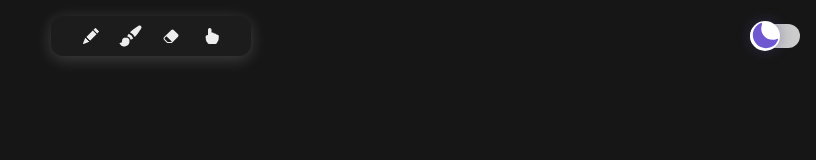
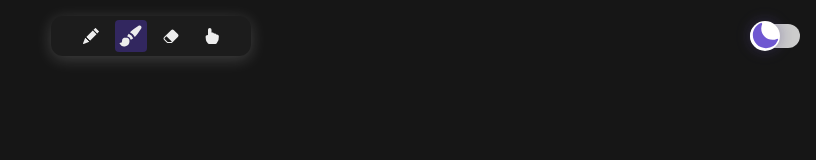
Before and after one commit to dhrleandro/lixlr, a React (Create React App) app: page / in a window 1280 px wide. Shown: the top 160 px of the page, without its empty margins (464-1280 px from the left). Built offline with nearby package versions, Linux system fonts and the light colour scheme.

Commit message:
Allow change selected tool

```diff
--- a/src/App.tsx
+++ b/src/App.tsx
@@ -5,6 +5,7 @@ import ThemeSwitcher from "./components/ThemeSwitcher";
 import Toolbar from "./components/Toolbar";
 
 import styles from './styles/App.module.css';
+import { ToolbarTools } from "./components/Toolbar/Toolbar";
 
 function App() {
 
@@ -24,7 +25,7 @@ function App() {
       {/* <div style={{position: 'absolute', top: '0', right: '8px', padding: '16px'}}> */}
       <div className={styles.appbar}>
         <div></div>
-        <Toolbar />
+        <Toolbar selectedTool={ToolbarTools.BRUSH}/>
         <div><ThemeSwitcher/></div>
       </div>
     </Container>
--- a/src/components/Button.tsx
+++ b/src/components/Button.tsx
@@ -1,7 +1,7 @@
 import React, { MouseEvent, MouseEventHandler } from 'react';
 import styles from "../styles/Button.module.css";
 
-export type ButtonPorps = {
+export interface ButtonProps {
   children?: React.ReactNode;
   w?: number,
   h?: number,
@@ -16,7 +16,7 @@ export type ButtonPorps = {
   click?: MouseEventHandler<HTMLButtonElement> | undefined;
 }
 
-function Button(props: ButtonPorps) {
+function Button(props: ButtonProps) {
 
   function handleClick(event: MouseEvent<HTMLButtonElement>): void {
     event.stopPropagation();
--- a/src/components/Toolbar/ToolButton.tsx
+++ b/src/components/Toolbar/ToolButton.tsx
@@ -1,24 +1,14 @@
 import React from "react";
-import Button from '../Button';
+import Button, { ButtonProps } from '../Button';
 
-interface ToolButtonProps {
-  children?: React.ReactNode
-}
-
-function ToolButton(props: ToolButtonProps) {
-
-  const [selected, setSelected] = React.useState(false);
-
-  function toggleSelected() {
-    setSelected(!selected);
-  }
+function ToolButton(props: ButtonProps) {
 
   return (
       <Button
         w={32}
         h={32}
-        selected={selected}
-        click={toggleSelected}
+        selected={props.selected}
+        click={props.click}
       >
         <div style={{
           display: 'flex',
--- a/src/components/Toolbar/Toolbar.tsx
+++ b/src/components/Toolbar/Toolbar.tsx
@@ -3,18 +3,62 @@ import styles from "../../styles/Toolbar.module.css";
 import ToolButton from "./ToolButton";
 import { Brush, Eraser, Hand, Pencil } from "../../icons";
 
-interface ContainerProps {
-
+export enum ToolbarTools {
+  PEN = 0,
+  BRUSH = 1,
+  ERASER = 2,
+  HAND = 3,
 }
 
-function Toolbar(props: ContainerProps) {
+interface ToolbarProps {
+  selectedTool: ToolbarTools
+}
+
+function Toolbar(props: ToolbarProps) {
+
+  const [selectedTool, setSelectedTool] = React.useState<ToolbarTools>(props.selectedTool);
+
+  const tools = [
+    ToolbarTools.PEN,
+    ToolbarTools.BRUSH,
+    ToolbarTools.ERASER,
+    ToolbarTools.HAND,
+  ];
+
+  function getToolIcon(tool: ToolbarTools): React.ReactNode | undefined {
+    switch (tool) {
+      case ToolbarTools.PEN:
+        return <Pencil />;
+
+      case ToolbarTools.BRUSH:
+        return <Brush />;
+
+      case ToolbarTools.ERASER:
+        return <Eraser />;
+
+      case ToolbarTools.HAND:
+        return <Hand />;
+
+      default:
+        return undefined;
+    }
+  }
+
+  React.useEffect(() => {}, [selectedTool]);
 
   return (
     <div className={styles.toolbar}>
-      <ToolButton><Pencil /></ToolButton>
-      <ToolButton><Brush /></ToolButton>
-      <ToolButton><Eraser /></ToolButton>
-      <ToolButton><Hand /></ToolButton>
+      {tools.map(
+        (item, key) => (
+          <ToolButton
+            key={key}
+            selected={selectedTool === item}
+            click={() => setSelectedTool(item)}
+          >
+            { getToolIcon(key) }
+          </ToolButton>
+        )
+      )}
     </div>
   );
 }
```
